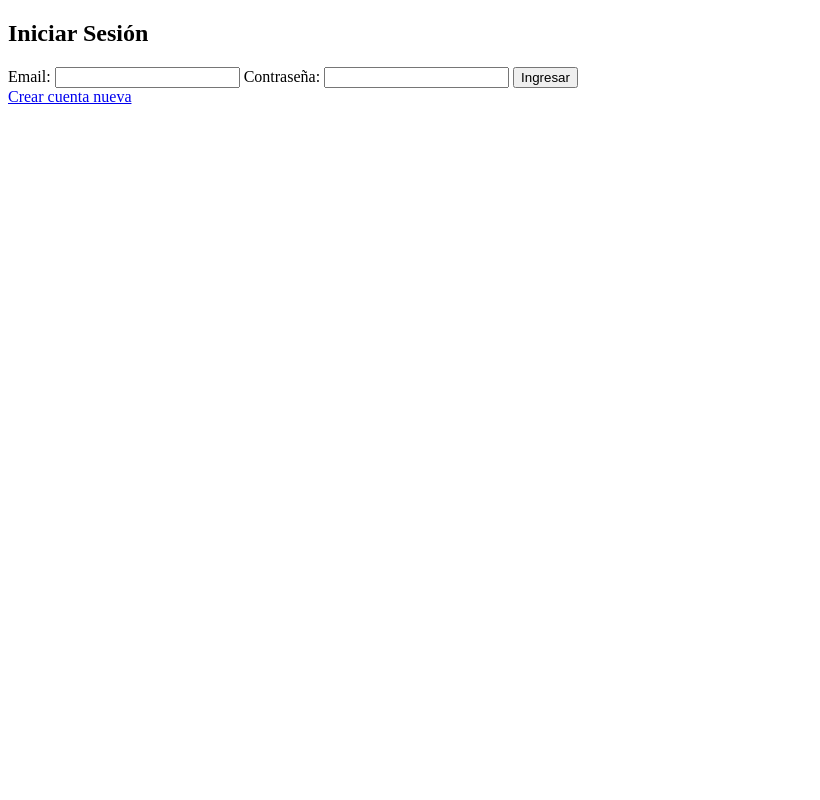
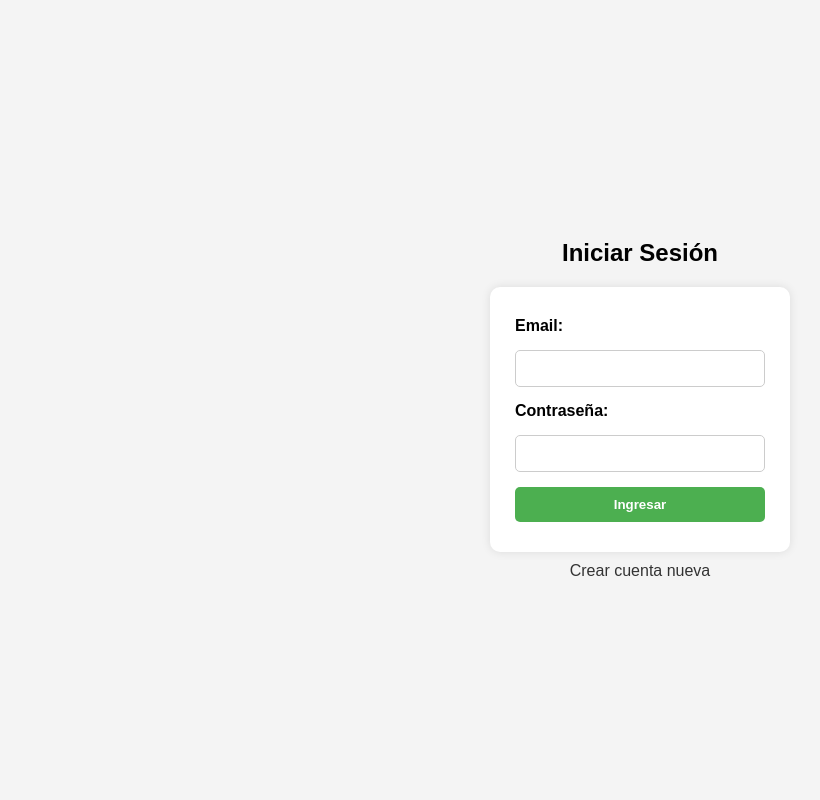
Before and after one commit to GeraOR/to-do, a PHP site: page / in a window 1280 px wide. Shown: the whole page, without its empty margins (0-820 px from the left). Run offline with PHP 8.4, Linux system fonts and the light colour scheme.

Commit message:
index css

```diff
--- a/index.php
+++ b/index.php
@@ -4,8 +4,10 @@
     <meta charset="UTF-8">
     <meta name="viewport" content="width=device-width, initial-scale=1.0">
     <title>Login</title>
+    <link rel="stylesheet" href="styles/index.css">
 </head>
 <body>
+    <div class="login-container">
     <h2>Iniciar Sesión</h2>
     <?php
 session_start();
@@ -22,5 +24,6 @@ if (isset($_SESSION["error"])) {
     <button type="submit">Ingresar</button>
 </form>
 <a href="views/registro.php">Crear cuenta nueva</a>
+</div>
 </body>
 </html>
--- /dev/null
+++ b/styles/index.css
@@ -0,0 +1,73 @@
+* {
+            box-sizing: border-box;
+            font-family: Arial, sans-serif;
+        }
+
+        body {
+            background-color: #f4f4f4;
+            margin: 0;
+            padding: 0;
+            display: flex;
+            height: 100vh;
+            justify-content: center;
+            align-items: center;
+        }
+
+        form {
+            background-color: white;
+            padding: 30px 25px;
+            border-radius: 10px;
+            box-shadow: 0 0 10px rgba(0,0,0,0.1);
+            min-width: 300px;
+            display: flex;
+            flex-direction: column;
+            gap: 15px;
+        }
+
+        h2 {
+            text-align: center;
+            margin-bottom: 20px;
+        }
+
+        label {
+            font-weight: bold;
+        }
+
+        input[type="email"],
+        input[type="password"] {
+            padding: 10px;
+            border-radius: 5px;
+            border: 1px solid #ccc;
+        }
+
+        button {
+            padding: 10px;
+            background-color: #4CAF50;
+            border: none;
+            color: white;
+            font-weight: bold;
+            border-radius: 5px;
+            cursor: pointer;
+        }
+
+        button:hover {
+            background-color: #45a049;
+        }
+
+        a {
+            text-align: center;
+            display: block;
+            margin-top: 10px;
+            color: #333;
+            text-decoration: none;
+        }
+
+        a:hover {
+            text-decoration: underline;
+        }
+
+        p {
+            text-align: center;
+            color: red;
+            font-weight: bold;
+        }
```
